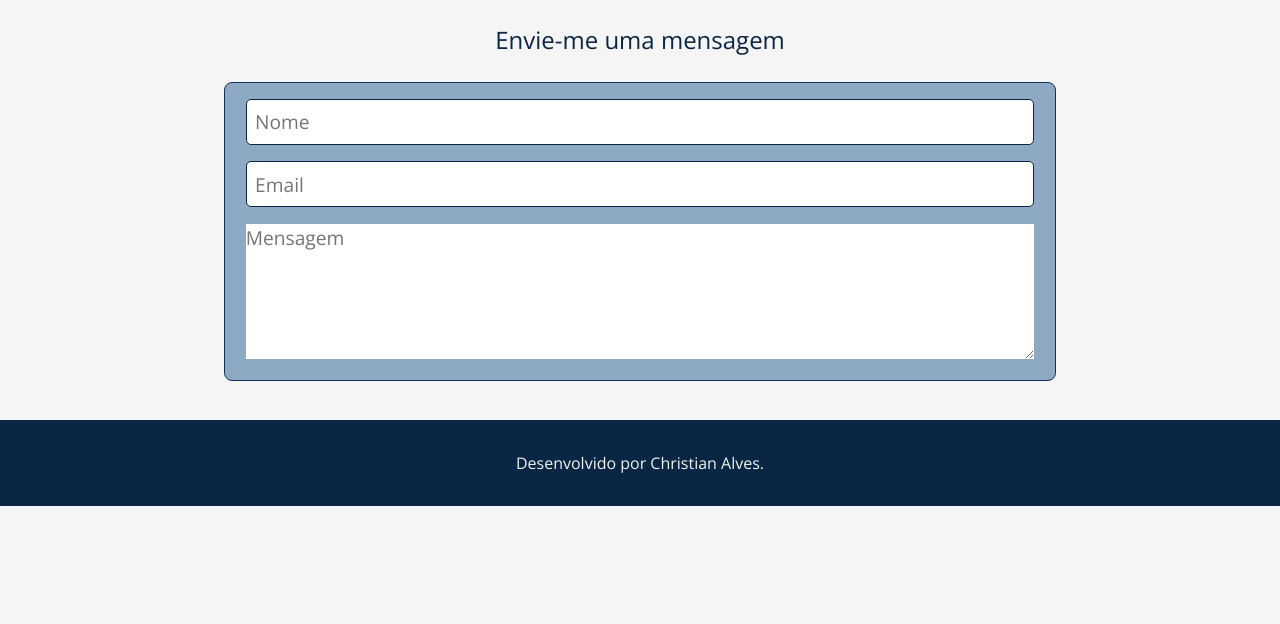
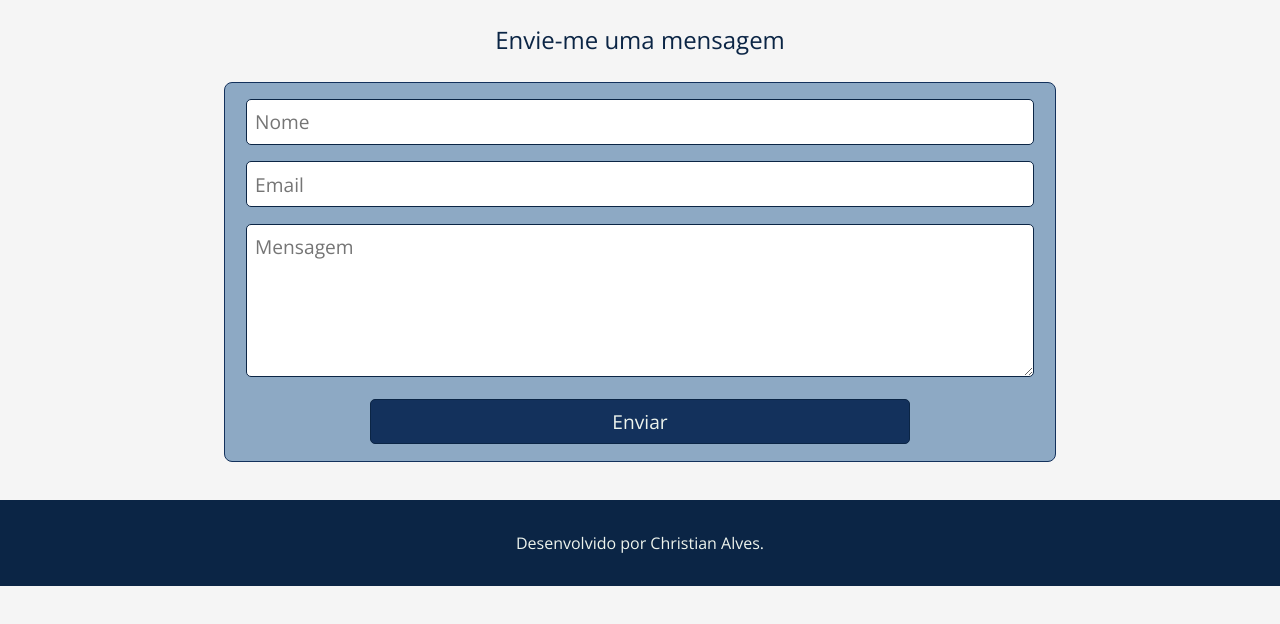
Before and after one commit to adschristian/personal-page, a plain HTML site: page contact.html in a window 1280 px wide. Shown: the part 74-698 px from the top of the page. Drawn offline with nearby package versions, Linux system fonts and the light colour scheme; a web font is replaced by a local one.

Commit message:
add submit button

```diff
--- a/contact.html
+++ b/contact.html
@@ -26,10 +26,11 @@
         <main>
             <section class="container">
                 <h1>Envie-me uma mensagem</h1>
-                <form action="./contact.html">
-                    <input name="name" type="text" placeholder="Nome">
-                    <input name="email" type="email" placeholder="Email">
-                    <textarea name="message" cols="30" rows="5" placeholder="Mensagem"></textarea>
+                <form action="./contact.html" method="POST">
+                    <input name="name" type="text" placeholder="Nome" required>
+                    <input name="email" type="email" placeholder="Email" required>
+                    <textarea name="message" cols="30" rows="5" placeholder="Mensagem" required></textarea>
+                    <input class="btn-send" name="send" type="submit" value="Enviar">
                 </form>
             </section>
         </main>
--- a/css/styles.css
+++ b/css/styles.css
@@ -153,9 +153,29 @@ form input {
   padding: 1%;
 }
 
+form input[type='submit'] {
+  width: 65%;
+  margin-top: 0;
+  margin-bottom: 2%;
+  cursor: pointer;
+}
+
+.btn-send {
+  background-color: var(--prussian-blue);
+  color: var(--mint-cream);
+}
+
+.btn-send:hover {
+  background-color: var(--mint-cream);
+  color: var(--prussian-blue);
+}
+
 form textarea {
   margin-top: 2%;
   margin-bottom: 2%;
   width: 95%;
   font-size: 1.2em;
+  border: 1px solid var(--oxford-blue);
+  border-radius: 5px;
+  padding: 1%;
 }
```
